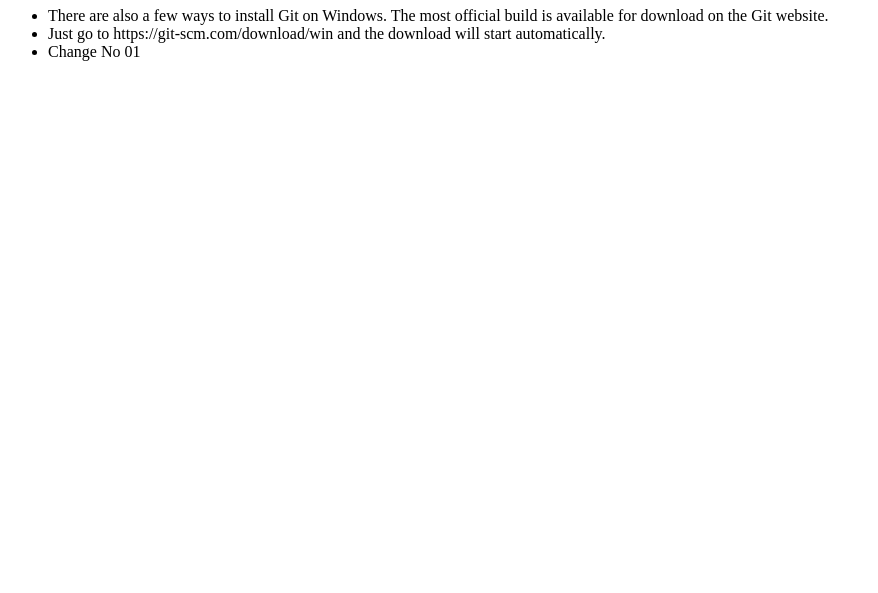
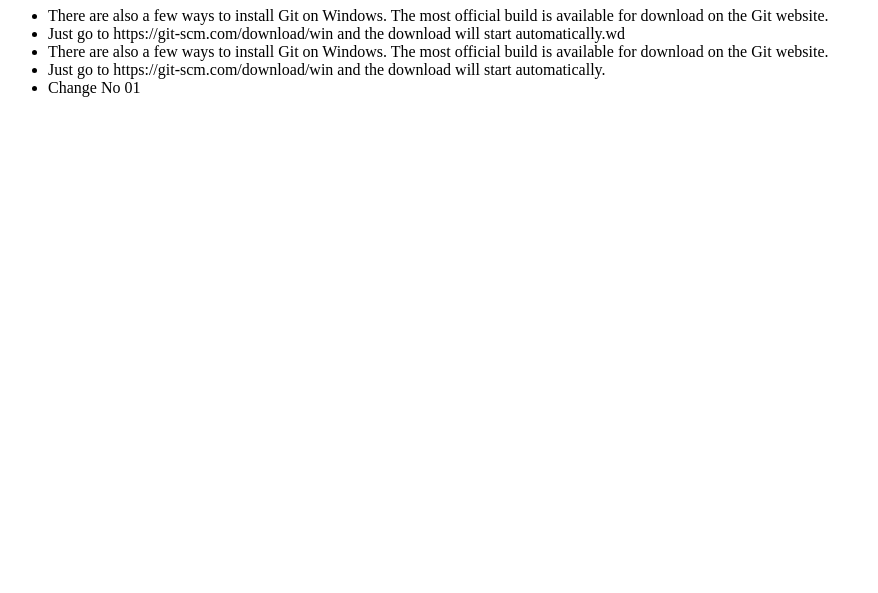
Before and after one commit to St9crt/Example, a plain HTML site: page Installations.htm in a window 1280 px wide. Shown: the part 207-800 px from the top of the page, without its empty margins (0-878 px from the left). Drawn offline with Linux system fonts and the light colour scheme.

Commit message:
changes have been made

```diff
--- a/Installations.htm
+++ b/Installations.htm
@@ -13,6 +13,8 @@
 <h1>Installing on Windows</h1>
 <ul>
 <li>There are also a few ways to install Git on Windows. The most official build is available for download on the Git website.</li>
+<li>Just go to https://git-scm.com/download/win and the download will start automatically.wd </li>
+<li>There are also a few ways to install Git on Windows. The most official build is available for download on the Git website.</li>
 <li>Just go to https://git-scm.com/download/win and the download will start automatically. </li>
 
 <li>Change No 01</li>
```
